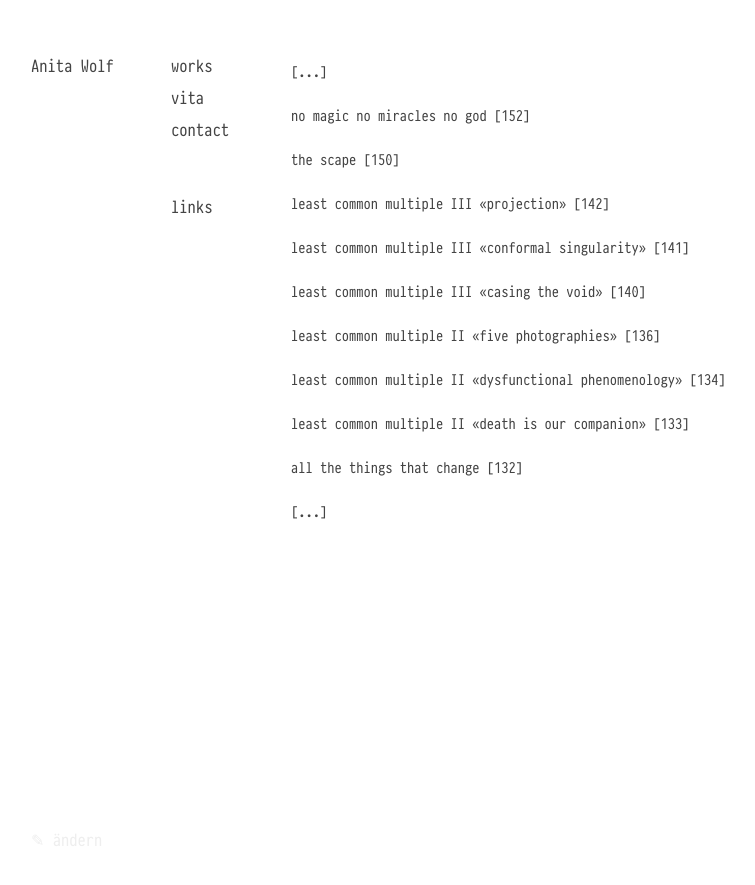
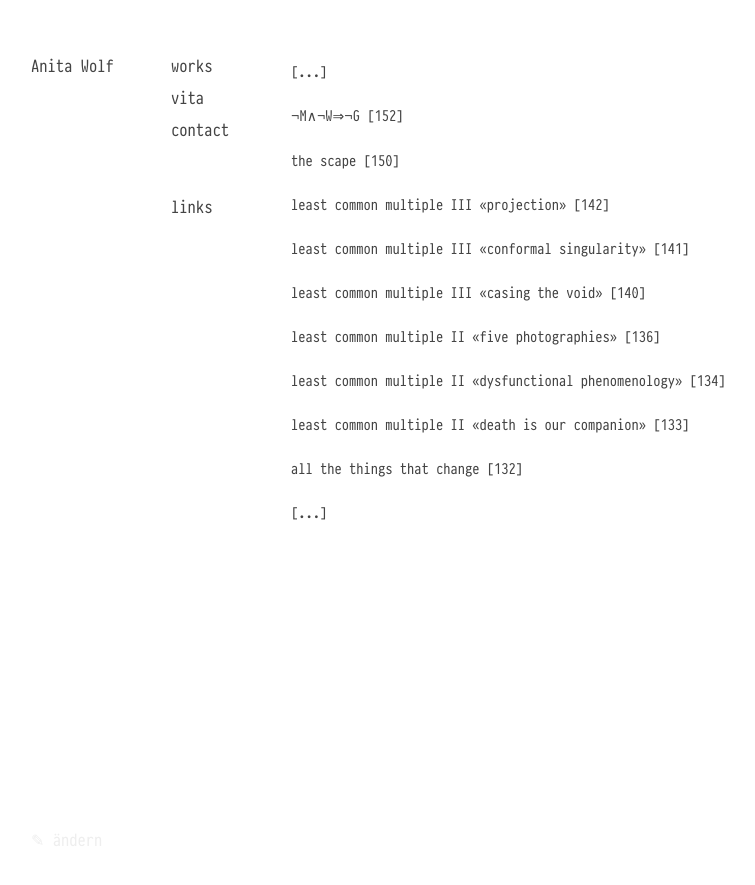
Before and after one commit to gwofaw/gwofaw.github.io, a Jekyll site: the page built from works.md, in a window 1280 px wide. Shown: the top 885 px of the page, without its empty margins (129-884 px from the left). Built offline with Jekyll 4.4.1, drawn with Linux system fonts in a browser that asks for light colours.

Commit message:
Update index.md

```diff
--- a/_works/152/index.md
+++ b/_works/152/index.md
@@ -1,6 +1,7 @@
 ---
 title: "152"
-tagline: no magic no miracles no god
+tagline: ¬M∧¬W⇒¬G
+
 ---
 
 
```
